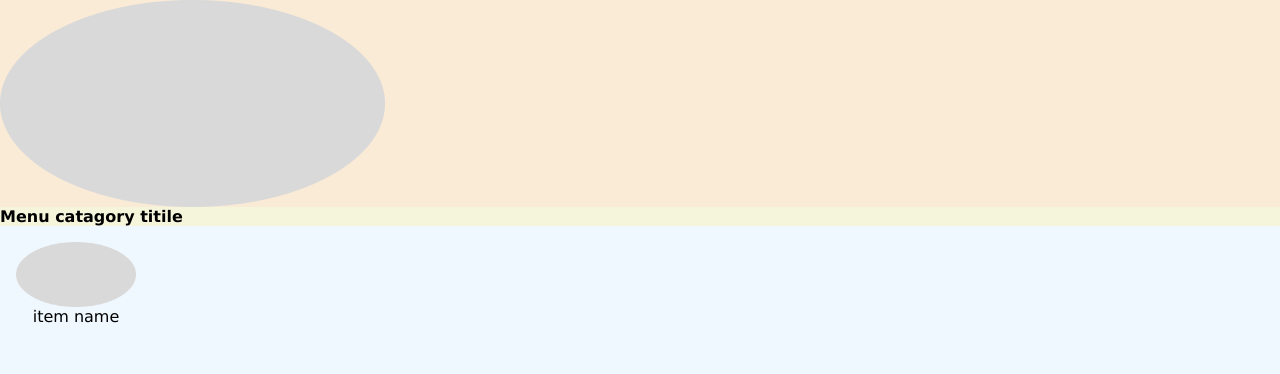
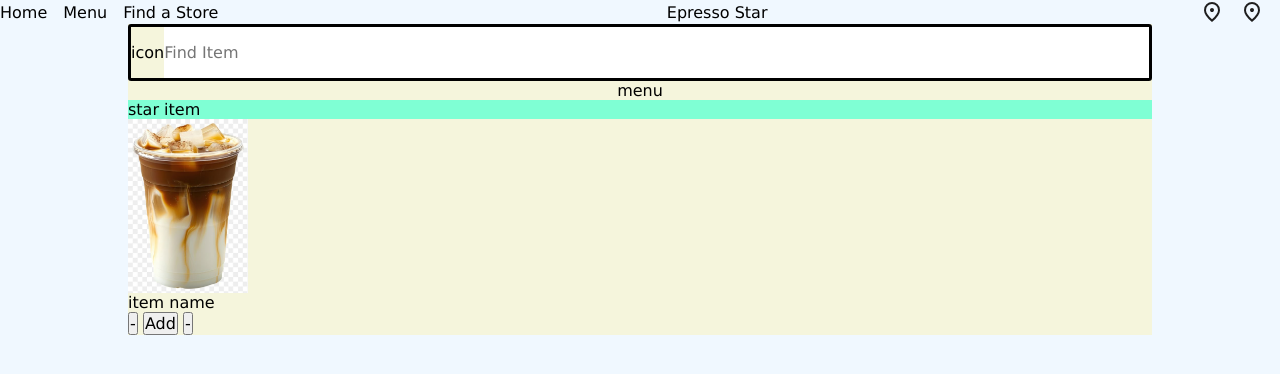
Before and after one commit to murali0309/WebDevelopment_Assessment, a plain HTML site: page menu.html in a window 1280 px wide. Drawn offline with Linux system fonts and the light colour scheme.

Commit message:
New files created

```diff
--- /dev/null
+++ b/compo.css
@@ -0,0 +1,29 @@
+*{
+    margin: 0;
+    padding:0;
+
+}
+
+.block{
+    background-color: aliceblue;
+    height: 50vh;
+}
+
+.header_container{
+    overflow: hidden;
+}
+
+.text_container{
+    text-align: center;
+}
+
+.line_1{
+    /* animation: textanimation 2s infinite; */
+    background-color: beige;
+}
+
+@keyframes textanimation {
+    0%{
+        opacity: 0;
+    }
+}
--- /dev/null
+++ b/home.css
@@ -0,0 +1,80 @@
+
+
+
+/* CSS Reset */
+*{
+    margin: 0;
+    padding: 0;
+    font-size: inherit;
+    font-family: var(--font-family-p);
+    color: var(--color-2);
+}
+
+:root{
+    /* Colors */
+    --color-1: #ffff;
+    --color-2: #000;
+
+    /* font */
+    --font-family-p: 'Lucida Sans', sans-serif;
+    --font-size-p: .9rem;
+    --font-size-h1: 1rem;
+    --font-size-btn: 1rem;
+
+    --font-weight-r:400;
+    --font-weight-b:500;
+    --font-weight-xb:900;
+
+    /* spacing */
+    --padding-1: 1rem;
+    --padding-2: 2rem;
+
+    --spacing-1: 1rem;
+    --spacing-2: 2rem;
+}
+
+img{
+    display: block;
+}
+
+/* change li here as child of first ul tag */
+li{
+    margin-right: 1rem;
+    list-style: none;
+}
+
+a{
+    text-decoration: none;
+}
+
+/* Utility Class */
+.flex{
+    display: flex;
+}
+
+.flexcol{
+    display:flex;
+    flex-direction: column;
+}
+
+/* navigation section */
+.nav_container{
+    align-items: center;
+    justify-content:space-between ;
+    width: 100%;
+}
+
+.headsection{
+    background-color: aliceblue;
+    position: relative;
+}
+
+.headerimg{
+    position: absolute;
+    left: 50%;
+    transform: translateX(-25%);
+}
+
+/* media screen webscreen */
+/* media screen 470px */
+/* media screen 320px */
--- a/menu.css
+++ b/menu.css
@@ -1,34 +1,65 @@
-*{
-    margin: 0;
-    padding: 0;
 
-    font-family:'Lucida Sans', Verdana, sans-serif;
-    font-size: inherit;
-    /* color: aliceblue; */
+/* CSS Reset */
+:root{
+    /* Colors */
+    --color-1: #ffff;
+    --color-2: #000;
+
+    /* font */
+    --font-family-p: 'Lucida Sans', sans-serif;
+    --font-size-p: .9rem;
+    --font-size-h1: 1rem;
+    --font-size-btn: 1rem;
+
+    --font-weight-r:400;
+    --font-weight-b:500;
+    --font-weight-xb:900;
+
+    /* spacing */
+    --padding-1: 1rem;
+    --padding-2: 2rem;
+
+    --spacing-1: 1rem;
+    --spacing-2: 2rem;
 }
+
 body{
     background-color: aliceblue;
 }
-img{
-    display: block;
+/* utility class */
+
+
+
+/* navigation styles form @home.css */
+/* main */
+main{
+    width: 80%;
+    margin: 0 auto;background-color: beige;
 }
 
-/* utility class */
-.flexcol{
-    display: flex;
-    flex-direction: column;
+/* search section */
+.searchContainer{
+    border-style: solid;
+    border-radius: .2rem;
+    align-items: center;
 }
 
-/* menu html class */
-.menu_block_head{
-    background-color: beige;
+.searchContainer input{
+    width: 100%;
+    border-style: none;
+    padding: var(--padding-1) 0;
 }
-.menu_img_banner{
-    background-color: antiquewhite;
+
+/* menu title section */
+.menucontainer{
+    text-align: center;
 }
-.item_block{
+/* item tile continaer */
+.itemtitlecontainer{
+    background-color: aquamarine;
+}
+
+/* itemcontainer */
+.itemimg{
     width: 120px;
-    text-align: center;
-
-    padding: 1rem;
 }
--- a/menu.html
+++ b/menu.html
@@ -3,32 +3,55 @@
 <head>
     <meta charset="UTF-8">
     <meta name="viewport" content="width=device-width, initial-scale=1.0">
-    <title>componets</title>
+    <title>Menu</title>
 
     <link rel="stylesheet" href="menu.css">
+    <link rel="stylesheet" href="home.css">
 </head>
 <body>
-<!-- this is a menu page -->
-<!-- menu img banner like notion top banner img -->
-<!-- each product section with img to item section linkpage -->
-<section class="menu_img_banner">
-    <img src="./media/Ellipse 2.png" alt="">
-</section>
-<!-- menu start here multiple blocks -->
-<!-- menu block-1 -->
-<section class="menu_block">
-    <h1 class="menu_block_head">Menu catagory titile</h1>
-    <!-- item_blocks starts here -->
-    <div class="item_block | flexcol">
-        <img src="./media/Ellipse 2.png" alt="">
-        <p>item name</p>
-    </div>
-    <!-- item_blocks here -->
-</section>
+    <!-- web screen layout -->
+    <header class="nav_container | flex">
+        <ul class="navlinks | flex">
+            <a href="#"><li>Home</li></a>
+            <a href="menu.html"><li>Menu</li></a>
+            <a href="#"><li>Find a Store</li></a>
+        </ul>
+        <a class="logo" href="#">Epresso Star</a>
+        <ul class="navicons | flex">
+            <li><a href=""><img src="./media/location_on_icon.svg" alt=""></a></li>
+            <li><a href=""><img src="./media/location_on_icon.svg" alt=""></a></li>
+        </ul>
+    </header>
+    <!-- main menu section  -->
+     <main>
+        <section class="searchContainer | flex">
+            <div>icon</div>
+            <input type="search" placeholder="Find Item">
+        </section>
 
-<!-- menu block-2 -->
-<!-- menu block-3 -->
-<!-- menu block-4 -->
+        <section class="menucontainer">
+            <p>menu</p>
+        </section>
+
+
+        <section class="itemtitlecontainer">
+            <p>star item</p>
+        </section>
+        <section class="itemcontainer">
+
+            <div class="itemcard | flexcol">
+                <img class="itemimg" src="./media/whitelatte.jpg" alt="">
+                <p>item name</p>
+                <div class="countcontainer">
+                    <button class="minsbtu">-</button>
+                    <button class="minsbtu">Add</button>
+                    <button class="minsbtu">-</button>
+                </div>
+            </div>
+
+        </section>
+     </main>
+
 <!-- footer add here after from index html page -->
 </body>
 </html>
--- a/style.css
+++ b/style.css
@@ -1,13 +1,29 @@
 /* import font style here or attach this at html page*/
+@import url('https://fonts.googleapis.com/css2?family=Honk&display=swap');
 
+
+/* .honk-<uniquifier> {
+    font-family: "Honk", serif;
+    font-optical-sizing: auto;
+    font-weight: 400;
+    font-style: normal;
+    font-variation-settings:
+      "MORF" 15,
+      "SHLN" 50;
+  } */
+
+  :root{
+    --font-family-Honk: "Honk", serif;
+    --font-family-normal: 'Lucida Sans', sans-serif;
+  }
 
 /* Css Reset / Defaults / Variables  */
 *{
     margin: 0;
     padding: 0;
 
-    font-family:'Lucida Sans', Verdana, sans-serif;
-    color: aliceblue ;
+    font-family:var(--font-family-normal);
+    color:burlywood;
 }
 body{
     background-color: aliceblue;
@@ -35,10 +51,20 @@ a{
 .flexrow{
     display: flex;
 }
+.flexcol{
+    display: flex;
+    flex-direction: column;
+}
 
 /* homepage class */
 
     /* navigation bar */
+
+.nav{
+    position: static;
+    z-index: 1; /* nav block section should hide coffee water fall animation */
+}
+
     /* Block-1 */
 .nav_grapic_line{
     background-color: black;
@@ -76,18 +102,42 @@ a{
 }
 
 section{
-    background-color: black;
+    /* background-color: black; */
     width: 100%;
 }
+/* row-1 */
     /* coloum-1 left */
     /* coloum-2 mid */
-/* .h_coloum_m{
-    position: absolute;
-} */
+.BGcoffeefall{
+    position: relative;
+    transform: translateY(0px);
+    z-index: -1; /* update required later */
+    animation: 5s ease-in coffeeWaterfall infinite; /* keep animation in hover state only */
+}
+.h_coffeecup{
+    position: relative;
+    transform: translatey(-300px);
+}
+
     /* coloum-3 right */
-
+/* row-2 */
+.platform_container{
+    position: relative;
+    transform: translateY(-330px);
+    z-index:-1 ;
+}
     /* Footer section */
 footer{
     height: 100vh;
     background-color: beige;
 }
+
+/* animations */
+@keyframes coffeeWaterfall {
+    from{
+        transform: translateY(-500px);
+    }
+    to{
+        transform: translateY(0);
+    }
+}
```
Also changed, not shown: compo.html (added, +16 -0 lines), homepage.html (added, +35 -0 lines), index.html (+4 -4 lines), login.html (added, +22 -0 lines), login.css (added), media/location_on_icon.svg (added), media/whitelatte.jpg (added).
